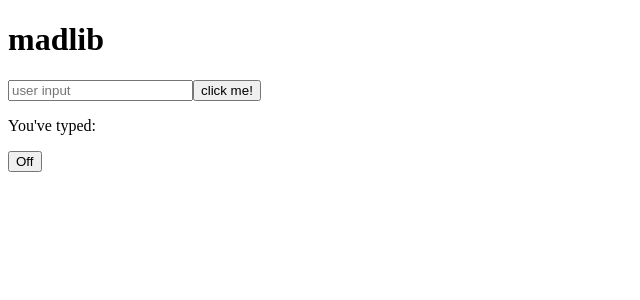
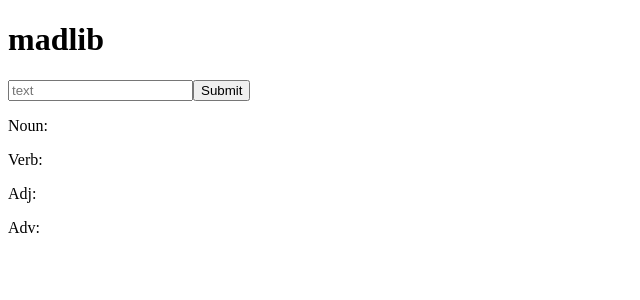
Before and after one commit to ValentinaValverde/typescript_madlib, a React (Vite) app: page / in a window 1280 px wide. Shown: the top 300 px of the page, without its empty margins (0-640 px from the left). Built offline with nearby package versions, Linux system fonts and the light colour scheme.

Commit message:
Set up the file structure for the next step (adding multiple inputs, etc)

```diff
--- a/src/App.tsx
+++ b/src/App.tsx
@@ -1,12 +1,10 @@
-import UserInput from "./components/UserInput";
-import ToggleButton from "./components/ToggleButton";
+import Official from "./components/Official";
 
 function App() {
   return (
     <>
       <h1>madlib</h1>
-      <UserInput />
-      <ToggleButton />
+      <Official />
     </>
   );
 }
--- /dev/null
+++ b/src/components/Official.tsx
@@ -0,0 +1,41 @@
+import { FC, useState } from "react";
+
+const Official: FC = () => {
+  const [noun, setNoun] = useState("");
+  const [verb, setVerb] = useState("");
+  const [adj, setAdj] = useState("");
+  const [adv, setAdv] = useState("");
+
+  const [loading, setLoading] = useState(false);
+
+  const handleSubmit = async () => {
+    try {
+      setLoading(true);
+      console.log("this works");
+    } catch (error) {
+      console.log(error);
+    } finally {
+      setLoading(false);
+      event?.preventDefault();
+      //   setInput("button clicked!");
+    }
+  };
+
+  return (
+    <>
+      <form onSubmit={handleSubmit}>
+        <input type="text" placeholder="text" />
+        <button>Submit</button>
+        {loading && <p>Loading...</p>}
+      </form>
+
+      <div>
+        <p>Noun: </p>
+        <p>Verb: </p>
+        <p>Adj: </p>
+        <p>Adv: </p>
+      </div>
+    </>
+  );
+};
+export default Official;
```
